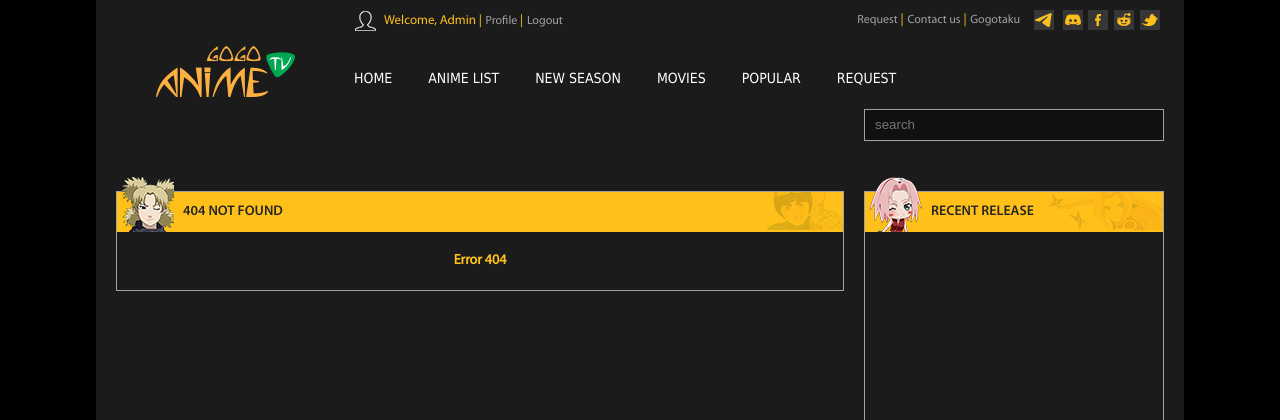
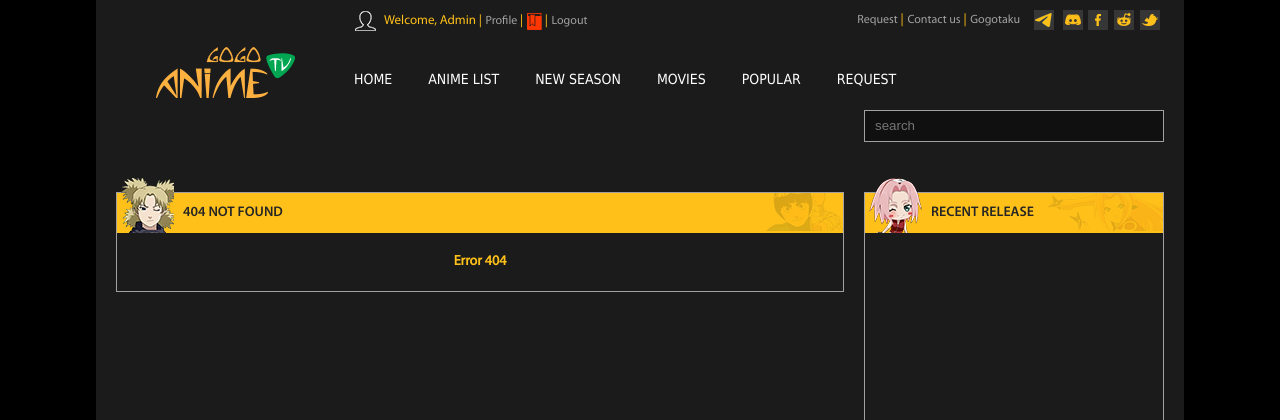
Before and after one commit to druvx13/GogoAnime-RE, a PHP site: page /404.php in a window 1280 px wide. Shown: the top 420 px of the page. Run offline with PHP 8.4, Linux system fonts and the light colour scheme; a user stored in the database is signed in; data that the repository does not hold is empty.

Commit message:
Update header.php

```diff
--- a/app/views/partials/header.php
+++ b/app/views/partials/header.php
@@ -20,6 +20,7 @@
                         <i class="icongec-login"></i>
                         Welcome, <?= htmlspecialchars($_SESSION['user_name'] ?? 'Guest', ENT_QUOTES, 'UTF-8'); ?> |
                         <a href="/user.html">Profile</a> |
+                        <a href="/bookmark.php"><img src="<?= htmlspecialchars($base_url ?? '', ENT_QUOTES, 'UTF-8'); ?>/assets/img/bookmart-manage.png" alt="Bookmarks" style="vertical-align: middle;"></a> |
                         <a href="/app/controllers/logout.php">Logout</a>
                     <?php else: ?>
                         <i class="icongec-login"></i>
@@ -61,6 +62,7 @@
                 <ul>
                     <?php if (isset($_SESSION['user_id'])): ?>
                         <li class="show-mobile"><a href="/user.html">Profile</a></li>
+                        <li class="show-mobile"><a href="/bookmark.php" style="background-image: url('<?= htmlspecialchars($base_url ?? '', ENT_QUOTES, 'UTF-8'); ?>/assets/img/bookmart-manage.png'); background-position: 16px center; background-repeat: no-repeat; background-size: 20px;">Bookmarks</a></li>
                         <li class="show-mobile"><a href="/app/controllers/logout.php">Logout</a></li>
                     <?php else: ?>
                         <li class="show-mobile"><a href="/login.html">Login</a></li>
```
